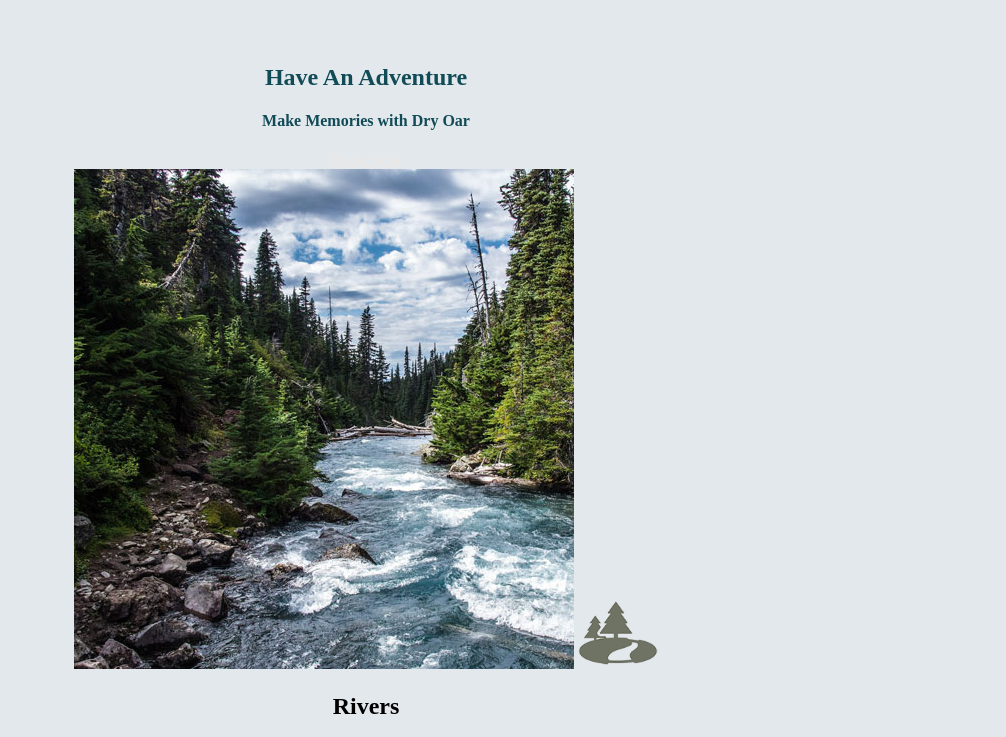
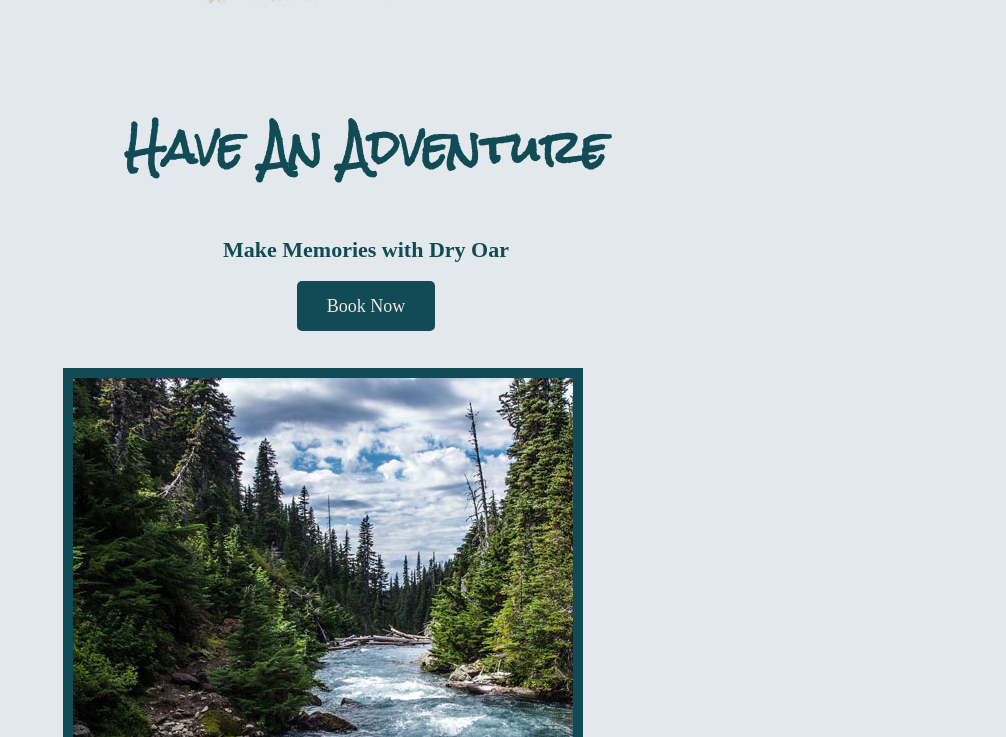
Before and after one commit to stevenssebuma/wwd130-04, a plain HTML site: page wwr/index.html in a window 1280 px wide. Shown: the part 1118-1855 px from the top of the page, without its empty margins (274-1280 px from the left). Drawn offline with Linux system fonts and the light colour scheme; a web font is replaced by a local one.

Commit message:
Added more css

```diff
--- a/wwr/styles/style.css
+++ b/wwr/styles/style.css
@@ -1,3 +1,5 @@
+@import url('https://fonts.googleapis.com/css2?family=c&family=Rock+Salt&display=swap');
+
 #content{
     max-width: 1600px;
     margin: 0 auto;
@@ -19,9 +21,15 @@ main section{
 #background{
     height: 725px;
     background-color: #e6fab7;
+    margin-top: 100px;
+    margin-bottom: 50px;
 }
 body{
     background-color: #e3e8ed;
+    font-family: 'Playfair Display';
+    font-size: 22px;
+    margin: 0;
+    padding: 0;
 }
 header{
     background-color: #489FB5;
@@ -34,27 +42,39 @@ nav a{
     text-align: center;
     color: #EDE7E3;
     text-decoration: none;
+    padding: 35px;
 }
 .home-title{
     color: #114B56;
+    font-family: 'Rock Salt';
+    font-size: 2em;
 }
 h4{
     color: #114B56;
 }
 .book, .join{
+    background-color:#114B56;
     color: #EDE7E3;
+    padding: 15px 30px;
+    font-size: 18px;
+    text-decoration: none;
+    margin: 50px;
+    border-radius: 5px;
 }
 .book:hover, .join:hover{
-    color: #114B56;
+    color: #cbfd33;
 }
 .msg h2{
     color: #114B56;
 }
 .msg p{
     color: #114B56;
+    padding-bottom: 15px;
 }
 footer{
     background-color: #489FB5;
+    padding: 25px 50px;
+    margin-top: 100px;
 }
 footer a{
     color: #EDE7E3;
@@ -66,6 +86,7 @@ footer a:hover{
 }
 .icon {
     width: 80px;
+    padding: 10px;
 }
 footer p{
     font-size: 1.2em;
@@ -75,7 +96,27 @@ footer p a:hover{
 }
 .msg{
     background-color: #489FB5;
+    line-height: 1.5em;
+    padding: 35px;
 }
-#card-img{
-    width: 100%;
+.card-img{
+    border: 10px solid#114B56;
 }
+section .card-img{
+    margin: 50px 50px;
+}
+h2{
+    margin: 0;
+}
+#logo_link{
+    padding-top: 5px;
+}
+footer .social img{
+    padding-top: 15px;
+}
+main section img{
+    box-sizing: border-box;
+}
+.mountains{
+    margin-bottom: 50px;
+}
```
